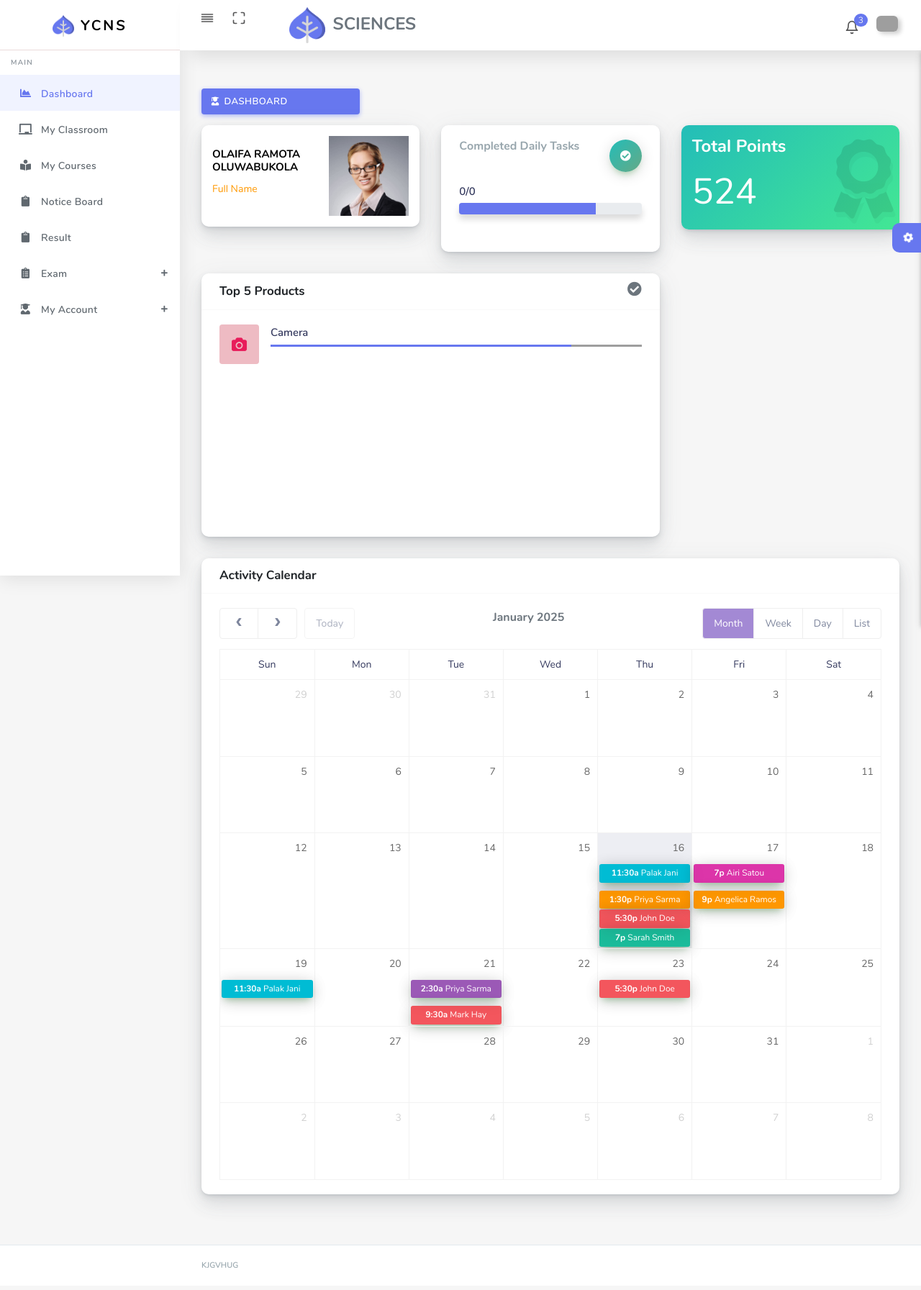
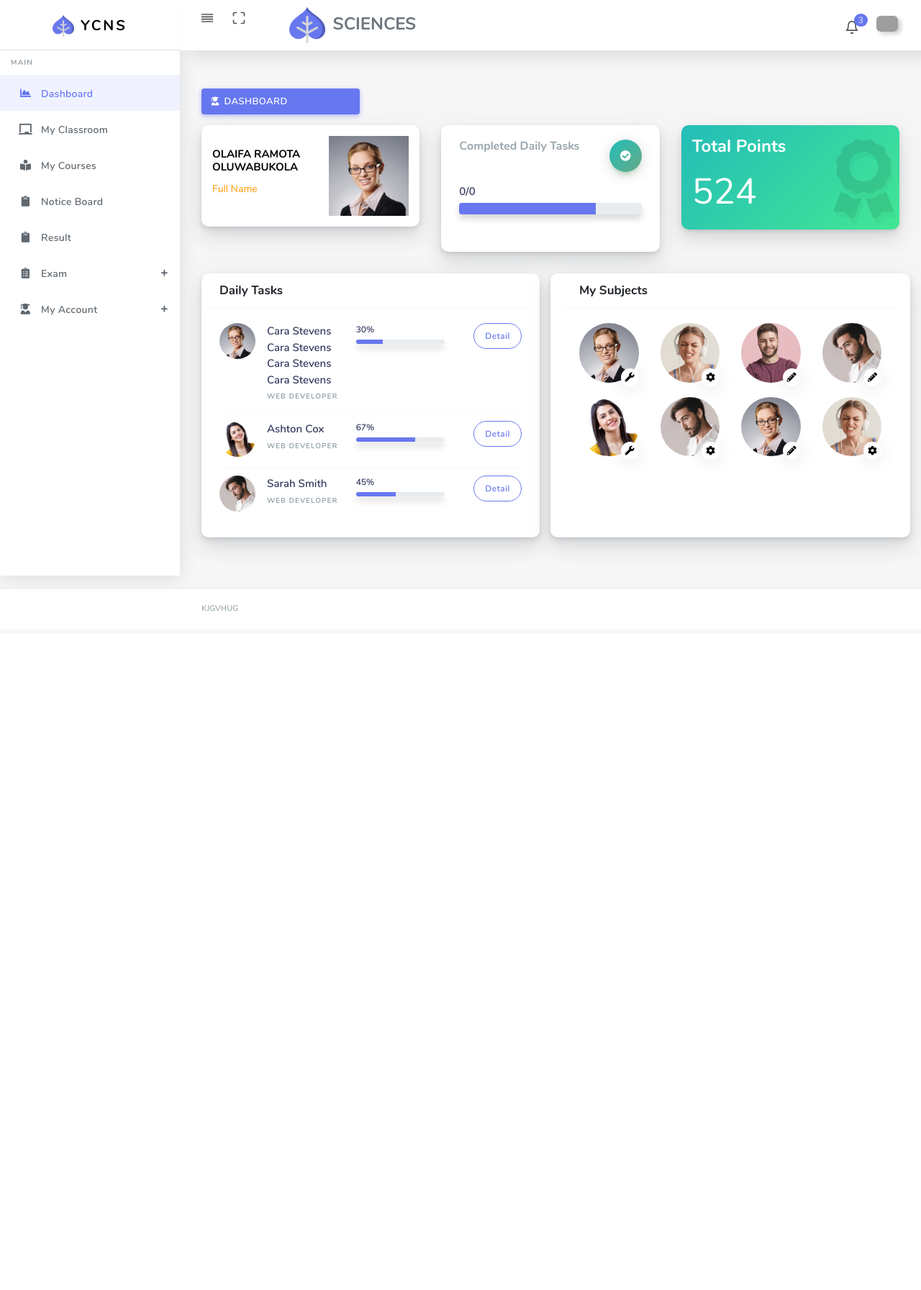
Before and after one commit to amfstacks/efiwe_web_php, a PHP site: page /user/index.php in a window 1280 px wide. Shown: the whole page at 72% size. After the commit the page ends 849 px from the top, so only its background shows below. Run offline with PHP 8.4, Linux system fonts and the light colour scheme; lists and menus that the app fills with data are empty; some libraries are stand-ins or nearby versions; grey boxes are pictures that could not be loaded.

Commit message:
dashboard progress

```diff
--- a/user/assets/css/custom.css
+++ b/user/assets/css/custom.css
@@ -114,8 +114,8 @@ li.parsley-required {
     .p-l-5i{padding-left:5px !important}
     .m-l-5i{margin-left:5px !important}
     .card-body{
-        padding-left:0px !important;
-        padding-right:0px !important;
+        padding-left:5px !important;
+        padding-right:5px !important;
     }
     .break-line-mobile{
         display: block;
--- a/user/index.php
+++ b/user/index.php
@@ -147,35 +147,125 @@
                         </div>
                     </div>
 
-                    <div class="col-xl-8 col-lg-6 col-md-6 col-sm-6 col-xs-12">
-                    <div class="card gradient-bottom">
+                    <div class="col-12 col-sm-12 col-lg-6">
+                        <div class="card">
                             <div class="card-header">
-                            <h4>Top 5 Products</h4>
-                            <div class="card-header-action dropdown">
-                                <i class="fa fa-check-circle font-20"></i>
+                                <h4>Daily Tasks</h4>
+                            </div>
+                            <div class="card-body">
+                                <ul class="list-unstyled user-progress list-unstyled-border list-unstyled-noborder">
+                                    <li class="media">
+                                        <img alt="image" class="mr-3 rounded-circle" width="50" src="assets/img/users/user-1.png">
+                                        <div class="media-body">
+                                            <div class="media-title">Cara Stevens Cara Stevens Cara Stevens Cara Stevens</div>
+                                            <div class="text-job text-muted">Web Developer</div>
+                                        </div>
+                                        <div class="media-progressbar">
+                                            <div class="progress-text">30%</div>
+                                            <div class="progress" data-height="6" style="height: 6px;">
+                                                <div class="progress-bar bg-primary" data-width="30%" style="width: 30%;"></div>
                                             </div>
                                         </div>
-                        <div class="card-body" id="top-5-scroll" tabindex="2" style="height: 315px; overflow: hidden; outline: none;">
-                            <ul class="list-unstyled list-unstyled-border">
-
+                                        <div class="media-cta">
+                                            <a href="#" class="btn btn-outline-primary">Detail</a>
+                                        </div>
+                                    </li>
                                     <li class="media">
-                                    <img class="mr-3 rounded" width="55" src="assets/img/products/product-5.png" alt="product">
+                                        <img alt="image" class="mr-3 rounded-circle" width="50" src="assets/img/users/user-5.png">
                                         <div class="media-body">
-                                        <div class="float-right">
-<!--                                            <div class="font-weight-600 text-muted text-small">19 Sales</div>-->
+                                            <div class="media-title">Ashton Cox</div>
+                                            <div class="text-job text-muted">Web Developer</div>
                                         </div>
-                                        <div class="media-title">Camera</div>
-                                        <div class="mt-1">
-                                            <div class="budget-price bg-grey">
-                                                <div class="budget-price-square bg-primary " data-width="81%" style="width: 81%;"></div>
+                                        <div class="media-progressbar">
+                                            <div class="progress-text">67%</div>
+                                            <div class="progress" data-height="6" style="height: 6px;">
+                                                <div class="progress-bar bg-primary" data-width="67%" style="width: 67%;"></div>
                                             </div>
-
                                         </div>
+                                        <div class="media-cta">
+                                            <a href="#" class="btn btn-outline-primary">Detail</a>
+                                        </div>
+                                    </li>
+                                    <li class="media">
+                                        <img alt="image" class="mr-3 rounded-circle" width="50" src="assets/img/users/user-4.png">
+                                        <div class="media-body">
+                                            <div class="media-title">Sarah Smith</div>
+                                            <div class="text-job text-muted">Web Developer</div>
+                                        </div>
+                                        <div class="media-progressbar">
+                                            <div class="progress-text">45%</div>
+                                            <div class="progress" data-height="6" style="height: 6px;">
+                                                <div class="progress-bar bg-primary" data-width="45%" style="width: 45%;"></div>
+                                            </div>
+                                        </div>
+                                        <div class="media-cta">
+                                            <a href="#" class="btn btn-outline-primary">Detail</a>
                                         </div>
                                     </li>
                                 </ul>
                             </div>
+                        </div>
+                    </div>
 
+                    <div class="card mat-4 col-lg-6">
+                        <div class="card-header">
+                            <h4>My Subjects</h4>
+                        </div>
+                        <div class="card-body pb-0">
+                            <div class="row">
+                                <div class="col-6 col-sm-3 col-lg-3 mb-4 mb-md-0">
+                                    <div class="avatar-item">
+                                        <img alt="image" src="assets/img/users/user-1.png" class="img-fluid" data-toggle="tooltip" title="" data-original-title="Ashton Cox">
+                                        <div class="avatar-badge" title="" data-toggle="tooltip" data-original-title="Editor"><i class="fas fa-wrench"></i>
+                                        </div>
+                                    </div>
+                                </div>
+                                <div class="col-6 col-sm-3 col-lg-3 mb-4 mb-md-0">
+                                    <div class="avatar-item">
+                                        <img alt="image" src="assets/img/users/user-2.png" class="img-fluid" data-toggle="tooltip" title="" data-original-title="John Doe">
+                                        <div class="avatar-badge" title="" data-toggle="tooltip" data-original-title="Admin"><i class="fas fa-cog"></i></div>
+                                    </div>
+                                </div>
+                                <div class="col-6 col-sm-3 col-lg-3 mb-4 mb-md-0">
+                                    <div class="avatar-item">
+                                        <img alt="image" src="assets/img/users/user-3.png" class="img-fluid" data-toggle="tooltip" title="" data-original-title="Airi Satou">
+                                        <div class="avatar-badge" title="" data-toggle="tooltip" data-original-title="Author"><i class="fas fa-pencil-alt"></i></div>
+                                    </div>
+                                </div>
+                                <div class="col-6 col-sm-3 col-lg-3 mb-4 mb-md-0">
+                                    <div class="avatar-item">
+                                        <img alt="image" src="assets/img/users/user-4.png" class="img-fluid" data-toggle="tooltip" title="" data-original-title="Hasan Basri">
+                                        <div class="avatar-badge" title="" data-toggle="tooltip" data-original-title="Author"><i class="fas fa-pencil-alt"></i></div>
+                                    </div>
+                                </div>
+                            </div>
+                            <div class="row">
+                                <div class="col-6 col-sm-3 col-lg-3 mb-4 mb-md-0">
+                                    <div class="avatar-item">
+                                        <img alt="image" src="assets/img/users/user-5.png" class="img-fluid" data-toggle="tooltip" title="" data-original-title="Airi Satou">
+                                        <div class="avatar-badge" title="" data-toggle="tooltip" data-original-title="Editor"><i class="fas fa-wrench"></i>
+                                        </div>
+                                    </div>
+                                </div>
+                                <div class="col-6 col-sm-3 col-lg-3 mb-4 mb-md-0">
+                                    <div class="avatar-item">
+                                        <img alt="image" src="assets/img/users/user-4.png" class="img-fluid" data-toggle="tooltip" title="" data-original-title="Angelica Ramos">
+                                        <div class="avatar-badge" title="" data-toggle="tooltip" data-original-title="Admin"><i class="fas fa-cog"></i></div>
+                                    </div>
+                                </div>
+                                <div class="col-6 col-sm-3 col-lg-3 mb-4 mb-md-0">
+                                    <div class="avatar-item">
+                                        <img alt="image" src="assets/img/users/user-1.png" class="img-fluid" data-toggle="tooltip" title="" data-original-title="Ashton Cox">
+                                        <div class="avatar-badge" title="" data-toggle="tooltip" data-original-title="Author"><i class="fas fa-pencil-alt"></i></div>
+                                    </div>
+                                </div>
+                                <div class="col-6 col-sm-3 col-lg-3 mb-4 mb-md-0">
+                                    <div class="avatar-item">
+                                        <img alt="image" src="assets/img/users/user-2.png" class="img-fluid" data-toggle="tooltip" title="" data-original-title="Cara Stevens">
+                                        <div class="avatar-badge" title="" data-toggle="tooltip" data-original-title="Admin"><i class="fas fa-cog"></i></div>
+                                    </div>
+                                </div>
+                            </div>
                         </div>
                     </div>
 
@@ -185,180 +275,10 @@
 
 
 
-                    <!-- <div class="col-xl-3 col-lg-6 col-md-6 col-sm-6 col-xs-12">
-                      <div class="card">
-                        <div class="card-statistic-4">
-                          <div class="align-items-center justify-content-between">
-                            <div class="row ">
-                              <div class="col-lg-6 col-md-6 col-sm-6 col-xs-6 pr-0 pt-3">
-                                <div class="card-content">
-                                  <h5 class="font-15">Revenue</h5>
-                                  <h2 class="mb-3 font-18">$48,697</h2>
-                                  <p class="mb-0"><span class="col-green">42%</span> Increase</p>
-                                </div>
-                              </div>
-                              <div class="col-lg-6 col-md-6 col-sm-6 col-xs-6 pl-0">
-                                <div class="banner-img">
-                                  <img src="assets/img/banner/4.png" alt="">
-                                </div>
-                              </div>
-                            </div>
-                          </div>
-                        </div>
-                      </div>
-                    </div> -->
-                </div>
-                <!-- <div class="row">
-                <div class="col-xl-3 col-lg-6">
-                  <div class="alert alert-primary alert-has-icon">
-                            <div class="alert-icon"><i class="far fa-lightbulb"></i></div>
-                            <div class="alert-body">
-                              <div class="alert-title">Primary</div>
-                              This is a primary alert.
-                            </div>
-                          </div>
-                </div>
-                  </div> -->
-                <div class="row">
-                    <div class="col-12">
-                        <div class="card">
-                            <div class="card-header">
-                                <h4>Activity Calendar</h4>
-                            </div>
-                            <div class="card-body">
-                                <div class="fc-overflow">
-                                    <img src="img/loader.gif"  class="mg-t-5 circle-loader " id="loadcal" style="display: none; height:20px !important;">
-
-                                    <div id="myEvent"></div>
-                                </div>
-                            </div>
-                        </div>
-                    </div>
                 </div>
 
 
-                <!--<div class="row">-->
-                <!--  <div class="col-12">-->
-                <!--    <div class="card">-->
-                <!--      <div class="card-header">-->
-                <!--        <h4>Exam Timetable</h4>-->
-                <!--      </div>-->
-                <!--      <div class="card-body">-->
-                <!--        <div class="table-responsive">-->
-                <!--          <table class="table table-striaped table-hoaver" id="savae-stage" style="width:100%;">-->
-                <!--            <thead>-->
-                <!--              <tr>-->
-                <!--               <th>S/N</th>-->
-                <!--                <th>Course</th>-->
-                <!--                <th>Date and Time</th>-->
-
-                <!--              </tr>-->
-                <!--            </thead>-->
-                <!--            <tbody>-->
-
-
-                <!--            </tbody>-->
-                <!--          </table>-->
-                <!--        </div>-->
-                <!--      </div>-->
-                <!--    </div>-->
-                <!--  </div>-->
-                <!--</div>-->
-                <!-- <button type="button" class="btn btn-primary" data-toggle="modal"
-                          data-target="#exampleModalCenter">Vertically
-                          Centered</button> -->
             </section>
-            <div class="settingSidebar">
-                <a href="javascript:void(0)" class="settingPanelToggle"> <i class="fa fa-spin fa-cog"></i>
-                </a>
-                <div class="settingSidebar-body ps-container ps-theme-default">
-                    <div class=" fade show active">
-                        <div class="setting-panel-header">Setting Panel
-                        </div>
-                        <div class="p-15 border-bottom">
-                            <h6 class="font-medium m-b-10">Select Layout</h6>
-                            <div class="selectgroup layout-color w-50">
-                                <label class="selectgroup-item">
-                                    <input type="radio" name="value" value="1" class="selectgroup-input-radio select-layout" checked>
-                                    <span class="selectgroup-button">Light</span>
-                                </label>
-                                <label class="selectgroup-item">
-                                    <input type="radio" name="value" value="2" class="selectgroup-input-radio select-layout">
-                                    <span class="selectgroup-button">Dark</span>
-                                </label>
-                            </div>
-                        </div>
-                        <div class="p-15 border-bottom">
-                            <h6 class="font-medium m-b-10">Sidebar Color</h6>
-                            <div class="selectgroup selectgroup-pills sidebar-color">
-                                <label class="selectgroup-item">
-                                    <input type="radio" name="icon-input" value="1" class="selectgroup-input select-sidebar">
-                                    <span class="selectgroup-button selectgroup-button-icon" data-toggle="tooltip"
-                                          data-original-title="Light Sidebar"><i class="fas fa-sun"></i></span>
-                                </label>
-                                <label class="selectgroup-item">
-                                    <input type="radio" name="icon-input" value="2" class="selectgroup-input select-sidebar" checked>
-                                    <span class="selectgroup-button selectgroup-button-icon" data-toggle="tooltip"
-                                          data-original-title="Dark Sidebar"><i class="fas fa-moon"></i></span>
-                                </label>
-                            </div>
-                        </div>
-                        <div class="p-15 border-bottom">
-                            <h6 class="font-medium m-b-10">Color Theme</h6>
-                            <div class="theme-setting-options">
-                                <ul class="choose-theme list-unstyled mb-0">
-                                    <li title="white" class="active">
-                                        <div class="white"></div>
-                                    </li>
-                                    <li title="cyan">
-                                        <div class="cyan"></div>
-                                    </li>
-                                    <li title="black">
-                                        <div class="black"></div>
-                                    </li>
-                                    <li title="purple">
-                                        <div class="purple"></div>
-                                    </li>
-                                    <li title="orange">
-                                        <div class="orange"></div>
-                                    </li>
-                                    <li title="green">
-                                        <div class="green"></div>
-                                    </li>
-                                    <li title="red">
-                                        <div class="red"></div>
-                                    </li>
-                                </ul>
-                            </div>
-                        </div>
-                        <div class="p-15 border-bottom">
-                            <div class="theme-setting-options">
-                                <label class="m-b-0">
-                                    <input type="checkbox" name="custom-switch-checkbox" class="custom-switch-input"
-                                           id="mini_sidebar_setting">
-                                    <span class="custom-switch-indicator"></span>
-                                    <span class="control-label p-l-10">Mini Sidebar</span>
-                                </label>
-                            </div>
-                        </div>
-                        <div class="p-15 border-bottom">
-                            <div class="theme-setting-options">
-                                <label class="m-b-0">
-                                    <input type="checkbox" name="custom-switch-checkbox" class="custom-switch-input"
-                                           id="sticky_header_setting">
-                                    <span class="custom-switch-indicator"></span>
-                                    <span class="control-label p-l-10">Sticky Header</span>
-                                </label>
-                            </div>
-                        </div>
-                        <div class="mt-4 mb-4 p-3 align-center rt-sidebar-last-ele">
-                            <a href="#" class="btn btn-icon icon-left btn-primary btn-restore-theme">
-                                <i class="fas fa-undo"></i> Restore Default
-                            </a>
-                        </div>
-                    </div>
-                </div>
-            </div>
         </div>
         <footer class="main-footer">
             <div class="footer-left">
```
Lines whose indentation alone changed are shown as unchanged.
